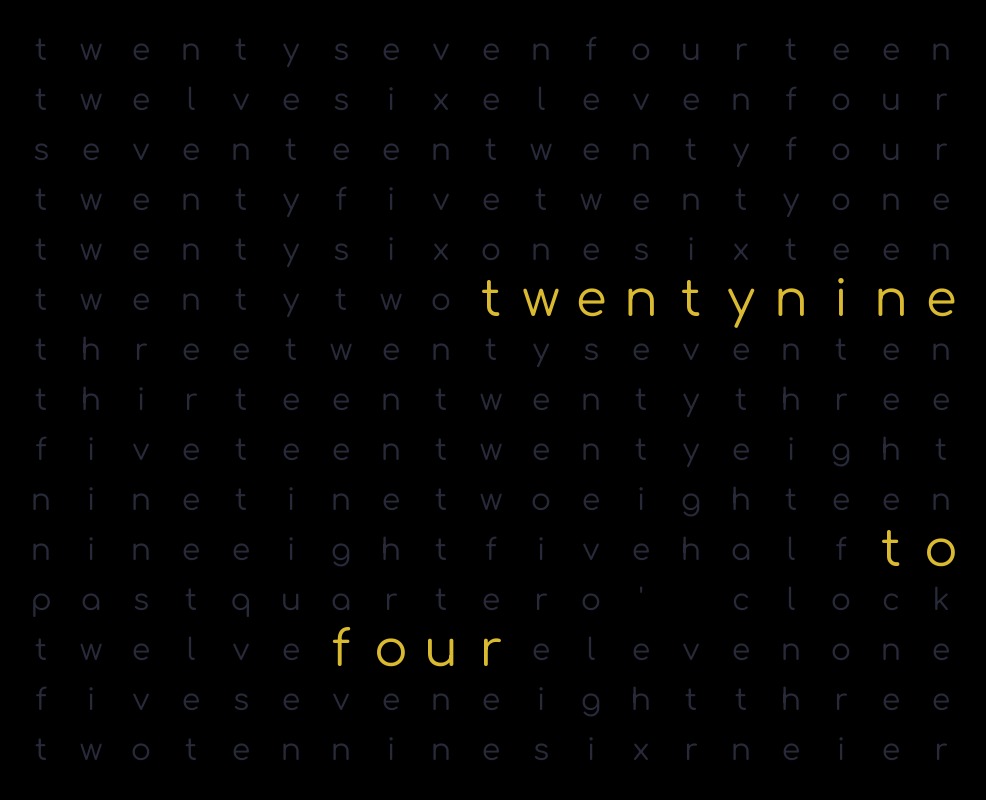
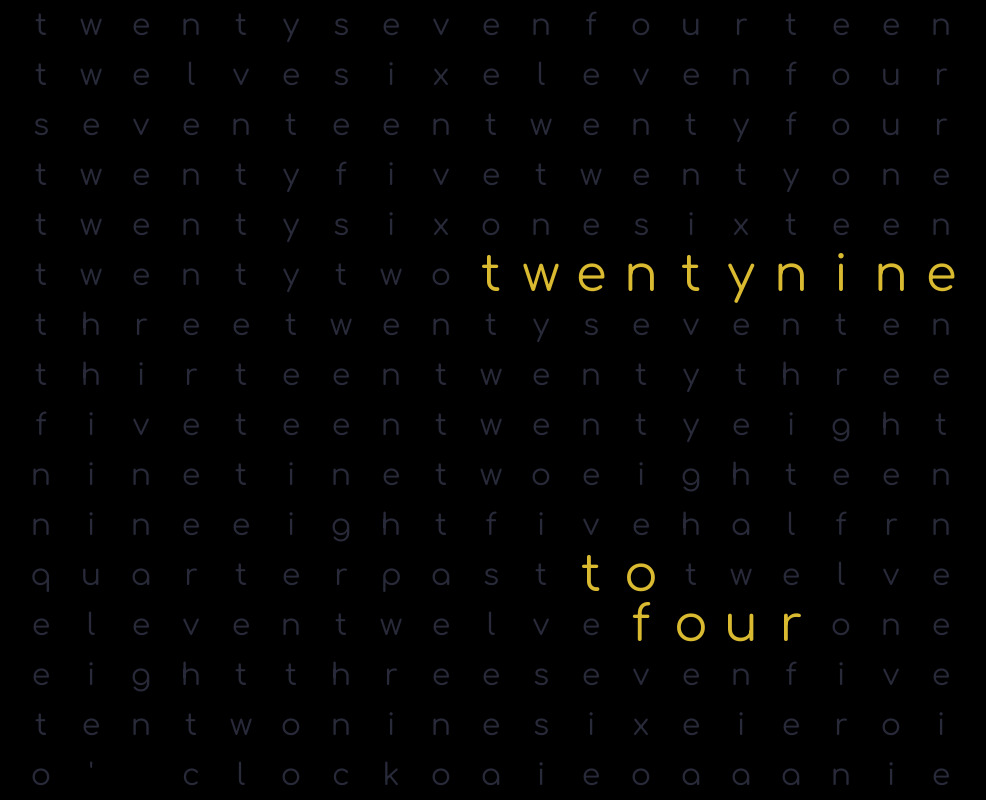
Before and after one commit to JeroendeJong/textual-clock, a React (Vite) app: page / in a window 1280 px wide. Shown: the whole page, without its empty margins (149-1135 px from the left). Built offline with nearby package versions, Linux system fonts and the light colour scheme.

Commit message:
EN-GB: fix bug in clock where half past was not displayed correctly

```diff
--- a/src/app/app.tsx
+++ b/src/app/app.tsx
@@ -10,19 +10,20 @@ const LETTER_GRID = locale.makeLetterGrid(GRID, locale.COMMON_LETTERS)
 
 function App() {
   const [hour, setHour] = useState(new Date().getHours());
-  const [minutes, setMinutes] = useState(new Date().getMinutes());
+  const [minute, setMinute] = useState(new Date().getMinutes());
 
   useEffect(() => {
     const interval = setInterval(() => {
       const date = new Date()
       setHour(date.getHours());
-      setMinutes(date.getMinutes());
+      setMinute(date.getMinutes());
     }, 1000);
 
     return () => clearInterval(interval);
   }, []);
 
-  const time = locale.makeTime(toDateObject(hour, minutes))
+  const time = locale.makeTime(toDateObject(hour, minute))
+
   const positions = getGridPositionsForWords(GRID, time)
     .map(p => convertGridToLetterGridPosition(GRID, p))
 
--- a/src/locale/en-gb.ts
+++ b/src/locale/en-gb.ts
@@ -65,18 +65,18 @@ export default class EnglishTimeToText extends TimeToText implements LanguageTim
   }
 
   makeTime(date: Date): string[] {
+    const hour = this.to12HString(date)
+    const nextHour = this.nextHourto12hString(date)
+
+    if (this.isFullHour(date)) return [hour, LOCALE.WHOLE_HOUR_SUFFIX]
+    if (this.isHalfHour(date)) return [LOCALE.HALF, LOCALE.PREPOSITION_AFTER, nextHour]
+
     if (this.isPastHalfHour(date)) {
-      const hour = this.nextHourto12hString(date)
       const minute = this.isQuarterHour(date)
         ? LOCALE.QUARTER
         : this.minutesFromWholeHour(date)
-      return [minute, LOCALE.PREPOSITION_BEFORE, hour];
-
+      return [minute, LOCALE.PREPOSITION_BEFORE, nextHour];
     }
-
-    const hour = this.to12HString(date)
-    const isFullHour = date.getMinutes() === 0
-    if (isFullHour) return [hour, LOCALE.WHOLE_HOUR_SUFFIX]
 
     const minute = this.isQuarterHour(date)
       ? LOCALE.QUARTER
@@ -88,21 +88,18 @@ export default class EnglishTimeToText extends TimeToText implements LanguageTim
   makeGrid(): string[][] {
     const BUILD_ORDER = [
       Object.values(LOCALE.MINUTE_NUMBERS),
-      getOtherStrings(),
-      Object.values(LOCALE.HOUR_NUMBERS)
+      [
+        LOCALE.HALF,
+        LOCALE.QUARTER,
+      ],
+      [
+        LOCALE.PREPOSITION_AFTER,
+        LOCALE.PREPOSITION_BEFORE,
+      ],
+      Object.values(LOCALE.HOUR_NUMBERS),
+      [LOCALE.WHOLE_HOUR_SUFFIX]
     ]
 
     return super.makeGridInOrder(BUILD_ORDER, this.GRID_SIZE)
-
-    function getOtherStrings(): string[] {
-      return [
-        LOCALE.HALF,
-        LOCALE.PREPOSITION_AFTER,
-        LOCALE.PREPOSITION_BEFORE,
-        LOCALE.QUARTER,
-        LOCALE.WHOLE_HOUR_SUFFIX
-      ]
-    }
   }
-
 }
--- a/src/time-to-text/time-to-text.ts
+++ b/src/time-to-text/time-to-text.ts
@@ -44,15 +44,11 @@ export class TimeToText {
 
   public minutesAfter30Minutes(date: Date): string {
     const min = date.getMinutes()
-    if (min < 30) throw new Error('less than 30!!!!')
-
     return this.locale.MINUTE_NUMBERS[min - 30]
   }
 
   public minutesBefore30Minutes(date: Date): string {
     const min = date.getMinutes()
-    if (min > 30) throw new Error('more than 30!!!!')
-
     return this.locale.MINUTE_NUMBERS[30 - min]
   }
 
@@ -72,6 +68,14 @@ export class TimeToText {
 
   public isNoon(date: Date): boolean {
     return date.getHours() === 12;
+  }
+
+  public isHalfHour(date: Date): boolean {
+    return date.getMinutes() === 30;
+  }
+
+  public isFullHour(date: Date): boolean {
+    return date.getMinutes() === 0;
   }
 
   public isMidnight(date: Date): boolean {
```
